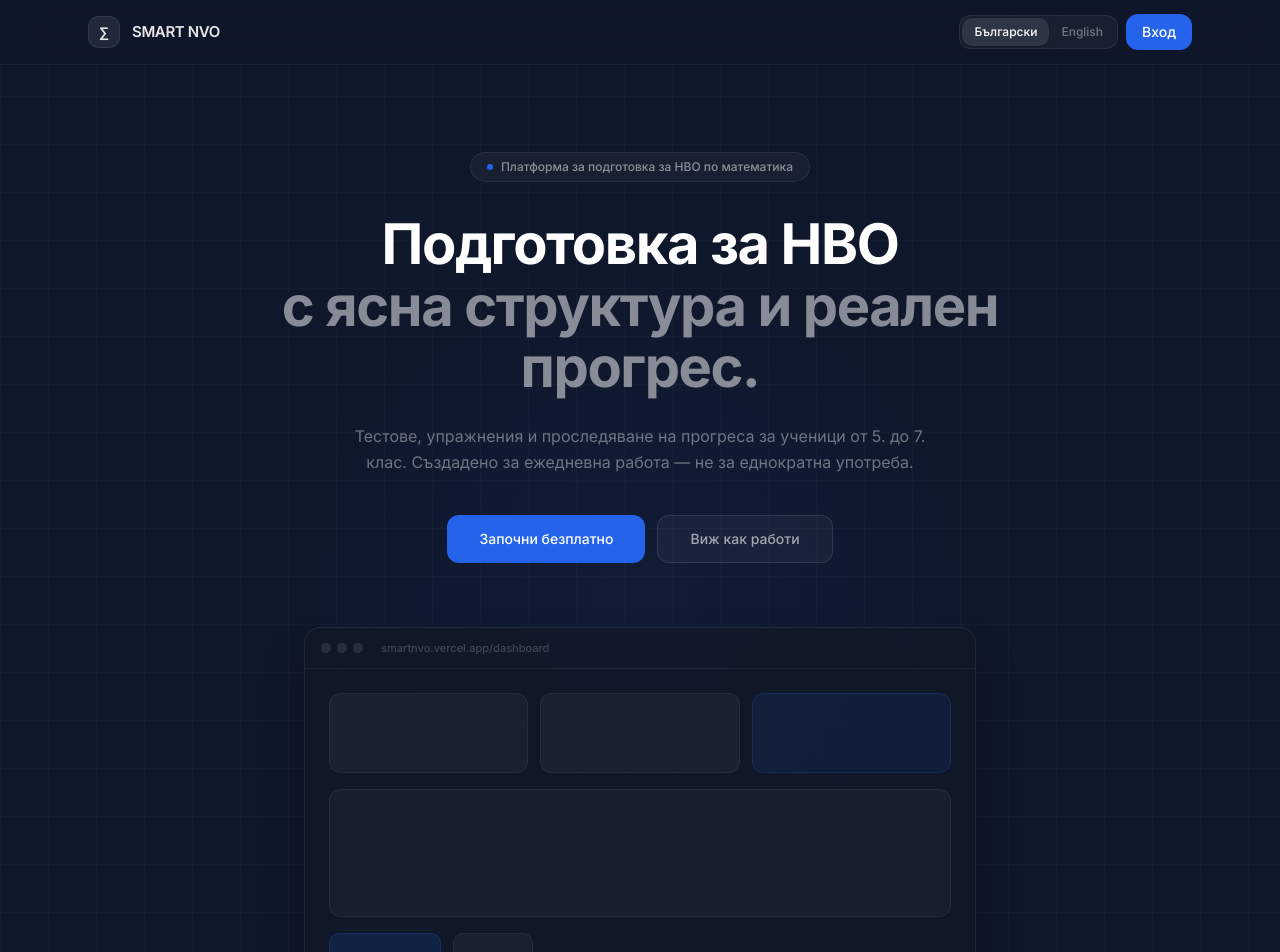
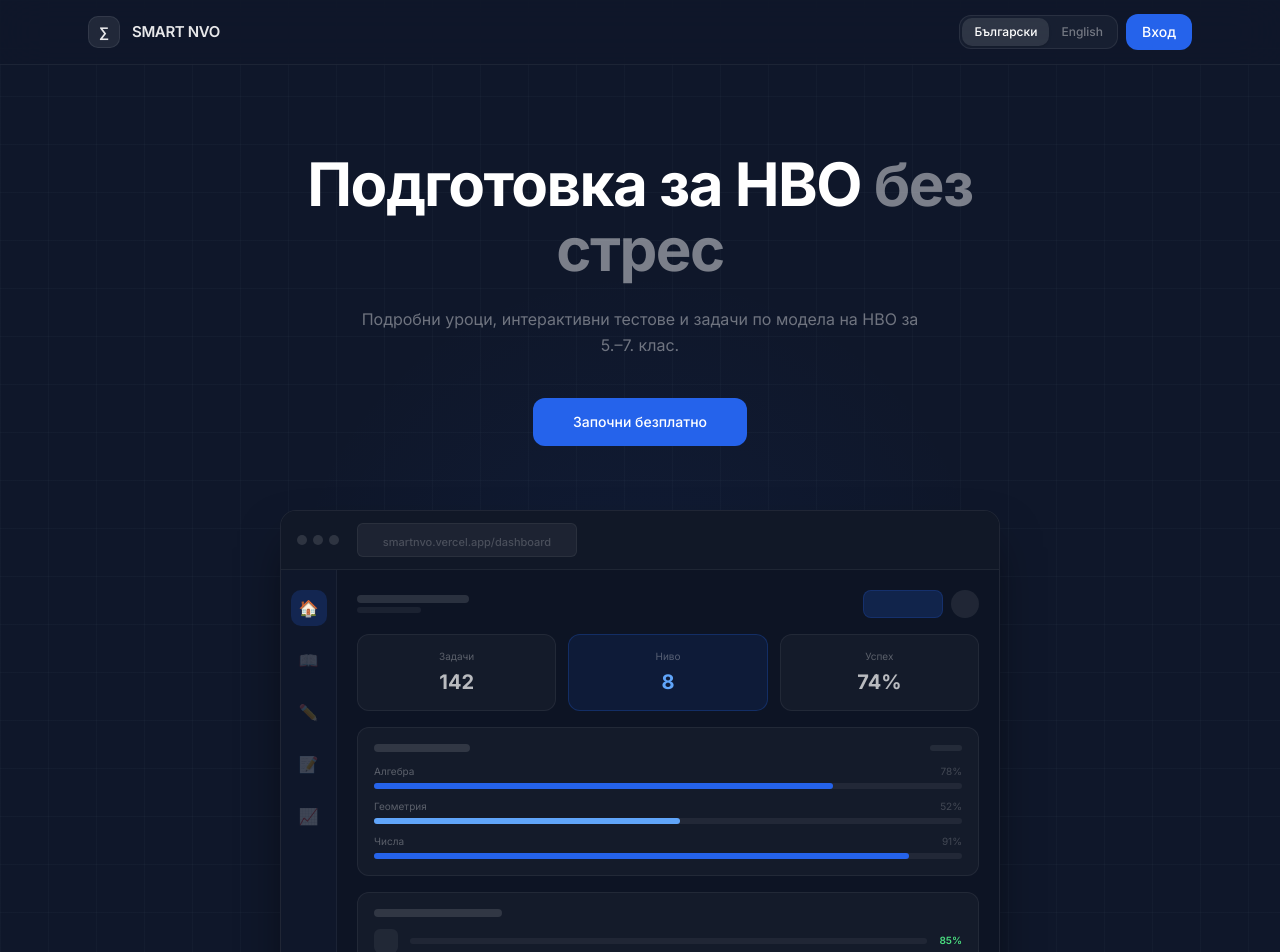
Before and after one commit to blackalex610/smartnvo, a React (Vite) app in the folder frontend/: page /login in a window 1280 px wide. Shown: the top 952 px of the page. Built offline with nearby package versions, Linux system fonts and the light colour scheme; no server answers.

Commit message:
refine: landing page hero copy, remove badge+secondary CTA+final CTA, rich dashboard mockup, single CTA scrolls to auth

```diff
--- a/frontend/src/pages/LoginPage.tsx
+++ b/frontend/src/pages/LoginPage.tsx
@@ -15,12 +15,10 @@ type Lang = 'bg' | 'en';
 const T: Record<string, Record<Lang, string>> = {
   nav_grades:    { bg: '5–7 клас', en: 'Grades 5–7' },
   nav_login:     { bg: 'Вход', en: 'Sign in' },
-  hero_badge:    { bg: 'Платформа за подготовка за НВО по математика', en: 'Math preparation platform for НВО exams' },
   hero_h1_a:     { bg: 'Подготовка за НВО', en: 'Prepare for НВО' },
-  hero_h1_b:     { bg: 'с ясна структура и реален прогрес.', en: 'with clear structure and real progress.' },
-  hero_sub:      { bg: 'Тестове, упражнения и проследяване на прогреса за ученици от 5. до 7. клас. Създадено за ежедневна работа — не за еднократна употреба.', en: 'Tests, exercises, and progress tracking for students in grades 5–7. Built for daily practice — not one-time use.' },
+  hero_h1_b:     { bg: 'без стрес', en: 'without stress' },
+  hero_sub:      { bg: 'Подробни уроци, интерактивни тестове и задачи по модела на НВО за 5.–7. клас.', en: 'Detailed lessons, interactive tests and tasks in the НВО format for grades 5–7.' },
   hero_cta:      { bg: 'Започни безплатно', en: 'Start for free' },
-  hero_cta2:     { bg: 'Виж как работи', en: 'See how it works' },
   stats_students:    { bg: 'активни ученици', en: 'active students' },
   stats_exercises:   { bg: 'решени задачи', en: 'exercises solved' },
   stats_exams:       { bg: 'пробни НВО', en: 'practice exams' },
@@ -56,9 +54,6 @@ const T: Record<string, Record<Lang, string>> = {
   auth_login:    { bg: 'Вход', en: 'Sign in' },
   auth_register: { bg: 'Регистрация', en: 'Sign up' },
   auth_terms:    { bg: 'С продължаване приемаш условията за ползване. Платформата е за образователни цели.', en: 'By continuing you accept the terms of service. The platform is for educational purposes.' },
-  cta_h:         { bg: 'Готов ли си за следващата стъпка?', en: 'Ready for the next step?' },
-  cta_sub:       { bg: 'Хиляди ученици вече се подготвят с нас. Присъедини се и ти.', en: 'Thousands of students already prepare with us. Join them.' },
-  cta_btn:       { bg: 'Създай безплатен профил', en: 'Create a free account' },
   footer:        { bg: '© 2026 SMART NVO. Всички права запазени.', en: '© 2026 SMART NVO. All rights reserved.' },
 };
 
@@ -248,23 +243,15 @@ const LoginPage: React.FC = () => {
           style={{ y: heroY }}
           className="relative z-10 mx-auto max-w-3xl px-6 pt-24 pb-32 text-center sm:pt-32 sm:pb-40"
         >
-          <motion.div variants={fadeUp} custom={0} initial="hidden" animate="visible">
-            <span className="inline-flex items-center gap-2 rounded-full border border-white/[0.08] bg-white/[0.04] px-4 py-1.5 text-xs font-medium text-white/50 backdrop-blur">
-              <span className="h-1.5 w-1.5 rounded-full bg-[#2563EB]" />
-              {t('hero_badge')}
-            </span>
-          </motion.div>
-
           <motion.h1
             variants={fadeUp}
             custom={1}
             initial="hidden"
             animate="visible"
-            className="mt-8 text-[clamp(2rem,5vw,3.5rem)] font-bold leading-[1.1] tracking-tight text-white"
+            className="mt-0 text-[clamp(2.2rem,5.5vw,3.75rem)] font-bold leading-[1.08] tracking-tight text-white"
           >
-            {t('hero_h1_a')}
-            <br />
-            <span className="text-white/50">{t('hero_h1_b')}</span>
+            {t('hero_h1_a')}{' '}
+            <span className="text-white/45">{t('hero_h1_b')}</span>
           </motion.h1>
 
           <motion.p
@@ -282,46 +269,110 @@ const LoginPage: React.FC = () => {
             custom={3}
             initial="hidden"
             animate="visible"
-            className="mt-10 flex flex-col items-center gap-3 sm:flex-row sm:justify-center"
+            className="mt-10 flex justify-center"
           >
             <button
               onClick={scrollToAuth}
-              className="flex h-12 items-center justify-center rounded-[12px] bg-[#2563EB] px-8 text-sm font-medium text-white transition-colors duration-150 hover:bg-[#1d4ed8] focus-visible:outline-2 focus-visible:outline-offset-2 focus-visible:outline-blue-500"
+              className="flex h-12 items-center justify-center rounded-[12px] bg-[#2563EB] px-10 text-sm font-medium text-white transition-colors duration-150 hover:bg-[#1d4ed8] focus-visible:outline-2 focus-visible:outline-offset-2 focus-visible:outline-blue-500"
             >
               {t('hero_cta')}
             </button>
-            <a
-              href="#how"
-              className="flex h-12 items-center justify-center rounded-[12px] border border-white/[0.1] bg-white/[0.04] px-8 text-sm font-medium text-white/60 transition-colors duration-150 hover:bg-white/[0.06] hover:text-white/80"
-            >
-              {t('hero_cta2')}
-            </a>
           </motion.div>
 
-          {/* Dashboard preview */}
+          {/* Dashboard snapshot */}
           <motion.div
             variants={fadeUp}
             custom={4}
             initial="hidden"
             animate="visible"
-            className="mx-auto mt-16 max-w-2xl overflow-hidden rounded-[16px] border border-white/[0.08] bg-[#111827]/80 shadow-2xl shadow-black/40"
+            className="mx-auto mt-16 max-w-3xl overflow-hidden rounded-[16px] border border-white/[0.08] bg-[#0d1424] shadow-2xl shadow-black/60"
           >
-            <div className="flex items-center gap-1.5 border-b border-white/[0.06] px-4 py-3">
-              <span className="h-2.5 w-2.5 rounded-full bg-white/10" />
-              <span className="h-2.5 w-2.5 rounded-full bg-white/10" />
-              <span className="h-2.5 w-2.5 rounded-full bg-white/10" />
-              <span className="ml-3 text-[11px] text-white/20 font-medium">smartnvo.vercel.app/dashboard</span>
+            {/* Browser chrome */}
+            <div className="flex items-center gap-1.5 border-b border-white/[0.06] bg-[#111827] px-4 py-3">
+              <span className="h-2.5 w-2.5 rounded-full bg-white/[0.12]" />
+              <span className="h-2.5 w-2.5 rounded-full bg-white/[0.12]" />
+              <span className="h-2.5 w-2.5 rounded-full bg-white/[0.12]" />
+              <div className="ml-3 flex-1 max-w-[220px] rounded-md bg-white/[0.05] border border-white/[0.06] px-3 py-1">
+                <span className="text-[11px] text-white/20 font-medium">smartnvo.vercel.app/dashboard</span>
+              </div>
             </div>
-            <div className="p-6 space-y-4">
-              <div className="flex gap-3">
-                <div className="h-20 flex-1 rounded-[12px] bg-white/[0.04] border border-white/[0.06]" />
-                <div className="h-20 flex-1 rounded-[12px] bg-white/[0.04] border border-white/[0.06]" />
-                <div className="h-20 flex-1 rounded-[12px] bg-[#2563EB]/10 border border-[#2563EB]/20" />
+            {/* Dashboard body */}
+            <div className="flex" style={{ minHeight: 360 }}>
+              {/* Sidebar */}
+              <div className="hidden sm:flex w-14 flex-col items-center gap-4 border-r border-white/[0.05] bg-[#0F172A] py-5 px-2">
+                {['🏠','📖','✏️','📝','📈'].map((ic, i) => (
+                  <div key={i} className={`flex h-9 w-9 items-center justify-center rounded-[10px] text-base ${
+                    i === 0 ? 'bg-[#2563EB]/20 text-[#2563EB]' : 'text-white/20'
+                  }`}>{ic}</div>
+                ))}
               </div>
-              <div className="h-32 rounded-[12px] bg-white/[0.03] border border-white/[0.06]" />
-              <div className="flex gap-3">
-                <div className="h-10 w-28 rounded-[10px] bg-[#2563EB]/15 border border-[#2563EB]/20" />
-                <div className="h-10 w-20 rounded-[10px] bg-white/[0.04] border border-white/[0.06]" />
+              {/* Main content */}
+              <div className="flex-1 overflow-hidden p-5 space-y-4">
+                {/* Top bar */}
+                <div className="flex items-center justify-between">
+                  <div className="space-y-1">
+                    <div className="h-2 w-28 rounded-full bg-white/[0.12]" />
+                    <div className="h-1.5 w-16 rounded-full bg-white/[0.06]" />
+                  </div>
+                  <div className="flex gap-2">
+                    <div className="h-7 w-20 rounded-[8px] bg-[#2563EB]/20 border border-[#2563EB]/20" />
+                    <div className="h-7 w-7 rounded-full bg-white/[0.08]" />
+                  </div>
+                </div>
+                {/* Stat cards */}
+                <div className="grid grid-cols-3 gap-3">
+                  {[
+                    { label: 'Задачи', val: '142', accent: false },
+                    { label: 'Ниво', val: '8', accent: true },
+                    { label: 'Успех', val: '74%', accent: false },
+                  ].map((c) => (
+                    <div key={c.label} className={`rounded-[12px] border p-3.5 ${
+                      c.accent
+                        ? 'border-[#2563EB]/25 bg-[#2563EB]/10'
+                        : 'border-white/[0.06] bg-white/[0.03]'
+                    }`}>
+                      <p className="text-[10px] text-white/30">{c.label}</p>
+                      <p className={`mt-1 text-xl font-bold ${ c.accent ? 'text-[#60a5fa]' : 'text-white/70' }`}>{c.val}</p>
+                    </div>
+                  ))}
+                </div>
+                {/* Progress bar card */}
+                <div className="rounded-[12px] border border-white/[0.06] bg-white/[0.03] p-4">
+                  <div className="flex items-center justify-between mb-3">
+                    <div className="h-2 w-24 rounded-full bg-white/[0.12]" />
+                    <div className="h-1.5 w-8 rounded-full bg-white/[0.07]" />
+                  </div>
+                  <div className="space-y-2.5">
+                    {[
+                      { label: 'Алгебра', pct: 78, color: 'bg-[#2563EB]' },
+                      { label: 'Геометрия', pct: 52, color: 'bg-[#60a5fa]' },
+                      { label: 'Числа', pct: 91, color: 'bg-[#2563EB]' },
+                    ].map((row) => (
+                      <div key={row.label}>
+                        <div className="flex items-center justify-between mb-1">
+                          <span className="text-[10px] text-white/30">{row.label}</span>
+                          <span className="text-[10px] text-white/20">{row.pct}%</span>
+                        </div>
+                        <div className="h-1.5 rounded-full bg-white/[0.06]">
+                          <div className={`h-1.5 rounded-full ${row.color}`} style={{ width: `${row.pct}%` }} />
+                        </div>
+                      </div>
+                    ))}
+                  </div>
+                </div>
+                {/* Recent activity row */}
+                <div className="rounded-[12px] border border-white/[0.06] bg-white/[0.03] p-4">
+                  <div className="h-2 w-32 rounded-full bg-white/[0.12] mb-3" />
+                  <div className="space-y-2">
+                    {[85, 60, 95].map((score, i) => (
+                      <div key={i} className="flex items-center gap-3">
+                        <div className="h-6 w-6 rounded-[6px] bg-white/[0.06]" />
+                        <div className="flex-1 h-1.5 rounded-full bg-white/[0.05]" />
+                        <span className={`text-[10px] font-semibold ${ score >= 80 ? 'text-[#4ade80]' : 'text-[#fb923c]' }`}>{score}%</span>
+                      </div>
+                    ))}
+                  </div>
+                </div>
               </div>
             </div>
           </motion.div>
@@ -481,30 +532,6 @@ const LoginPage: React.FC = () => {
         </motion.div>
       </Section>
 
-      {/* ─── FINAL CTA ───────────────────────────────────────────── */}
-      <Section className="relative mx-auto max-w-3xl px-6 py-24 text-center">
-        <div className="absolute inset-0 -z-10 flex items-center justify-center">
-          <div className="h-[320px] w-[480px] rounded-full bg-[#2563EB]/[0.04] blur-[100px]" />
-        </div>
-        <motion.h2
-          variants={fadeUp}
-          className="text-2xl font-bold tracking-tight text-white sm:text-3xl"
-        >
-          {t('cta_h')}
-        </motion.h2>
-        <motion.p variants={fadeUp} custom={1} className="mx-auto mt-4 max-w-md text-sm leading-relaxed text-white/40">
-          {t('cta_sub')}
-        </motion.p>
-        <motion.div variants={fadeUp} custom={2} className="mt-8">
-          <button
-            onClick={scrollToAuth}
-            className="inline-flex h-12 items-center justify-center rounded-[12px] bg-[#2563EB] px-8 text-sm font-medium text-white transition-colors duration-150 hover:bg-[#1d4ed8] focus-visible:outline-2 focus-visible:outline-offset-2 focus-visible:outline-blue-500"
-          >
-            {t('cta_btn')}
-          </button>
-        </motion.div>
-      </Section>
-
       {/* ─── FOOTER ──────────────────────────────────────────────── */}
       <footer className="border-t border-white/[0.06] py-8">
         <div className="mx-auto max-w-6xl px-6 flex flex-col items-center justify-between gap-4 sm:flex-row">
```
Also changed, not shown: frontend/src/App.tsx (+20 -5 lines), frontend/src/components/SettingsModal.tsx (+32 -1 lines), frontend/src/context/DeveloperModeContext.tsx (added, +122 -0 lines), frontend/src/pages/CoachDashboardPage.tsx (+17 -4 lines).
